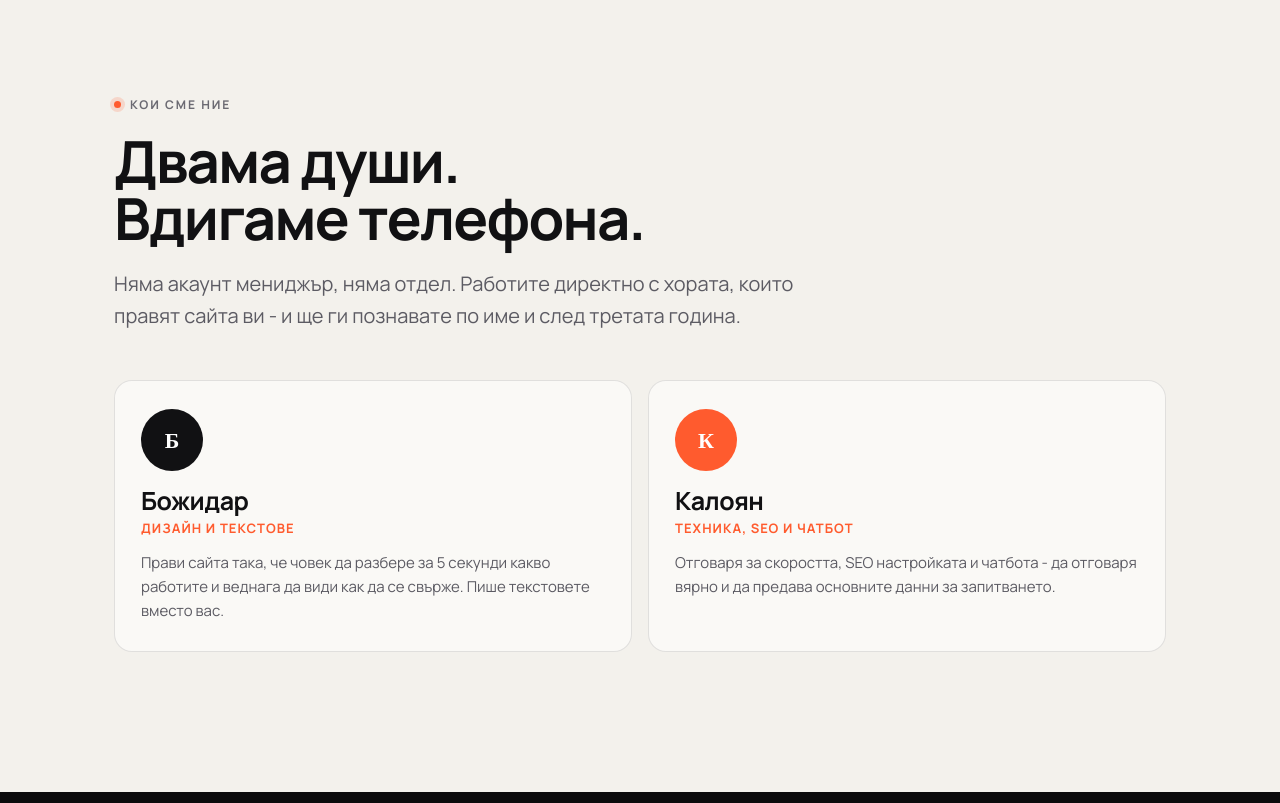
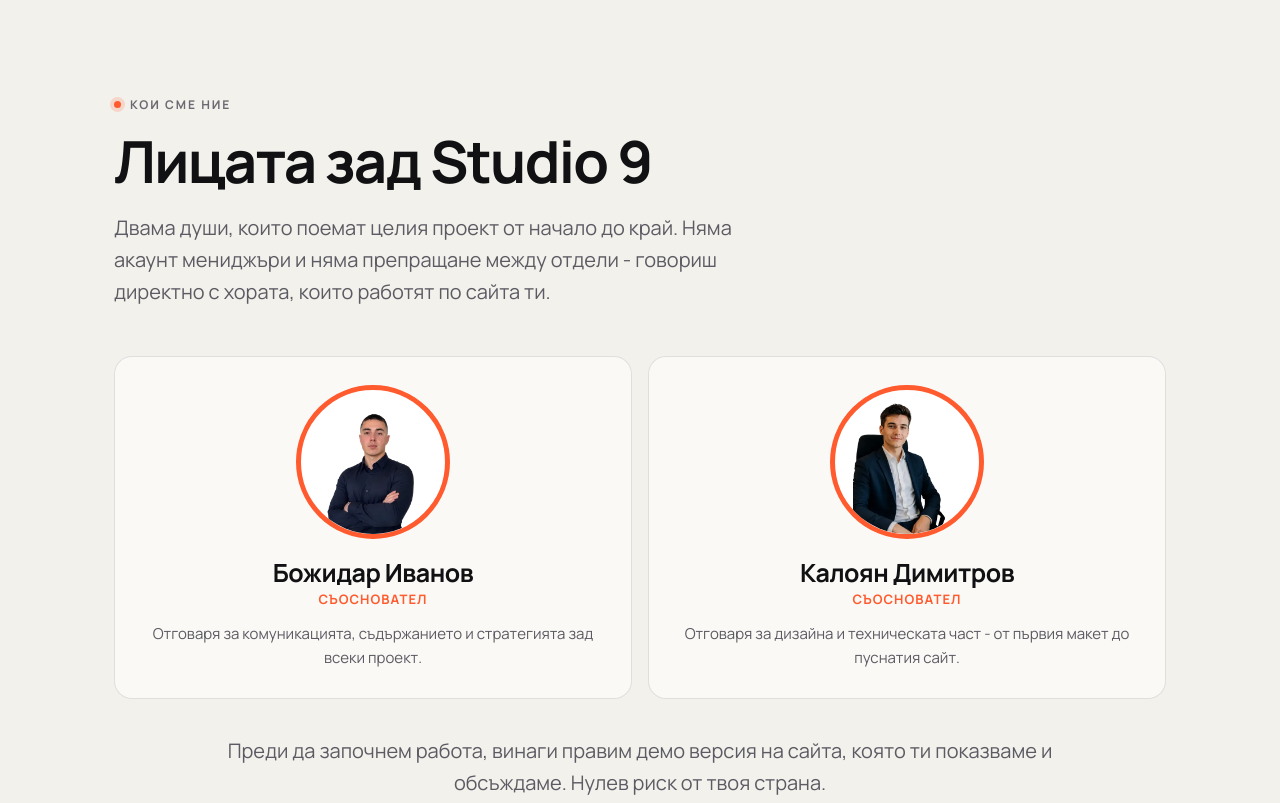
Before and after one commit to belcevbozidar-sudo/remont-agency-landing, a plain HTML site: page index.html in a window 1280 px wide. Shown: the part 5660-6463 px from the top of the page. Drawn offline with Linux system fonts and the light colour scheme; a web font is replaced by a local one.

Commit message:
Add founders portraits and updated profiles

```diff
--- a/index.html
+++ b/index.html
@@ -233,13 +233,13 @@ ul{margin:0;padding:0}
 /* ---------- founders ---------- */
 .f-grid{display:grid;gap:16px;margin-top:48px}
 @media(min-width:760px){.f-grid{grid-template-columns:1fr 1fr}}
-.fcard{border:1px solid rgba(0,0,0,.10);border-radius:var(--r);padding:28px 26px;background:rgba(255,255,255,.55);transition:transform .5s cubic-bezier(.2,.8,.2,1),box-shadow .5s}
+.fcard{display:flex;flex-direction:column;align-items:center;text-align:center;border:1px solid rgba(0,0,0,.10);border-radius:var(--r);padding:28px 26px;background:rgba(255,255,255,.55);transition:transform .5s cubic-bezier(.2,.8,.2,1),box-shadow .5s}
 .fcard:hover{transform:translateY(-5px);box-shadow:0 24px 50px -30px rgba(0,0,0,.45)}
-.avat{width:62px;height:62px;border-radius:50%;display:grid;place-items:center;font-family:Unbounded;font-weight:800;font-size:22px;color:#fff;background:var(--light-ink);margin-bottom:18px}
-.fcard:nth-child(2) .avat{background:var(--accent)}
+.person-photo{width:154px;height:154px;border-radius:50%;object-fit:contain;object-position:center bottom;background:#fff;border:5px solid var(--accent);margin-bottom:22px}
 .fcard h3{margin-bottom:4px}
 .fcard .role{font-size:13px;font-weight:700;letter-spacing:.08em;text-transform:uppercase;color:var(--accent);margin-bottom:12px}
 .fcard p{color:#5C5B63;font-size:15px}
+.team-note{max-width:76ch;margin:36px auto 0;text-align:center;color:#5C5B63;font-size:clamp(16px,1.7vw,20px)}
 
 /* ---------- faq ---------- */
 .faq{margin-top:24px}
@@ -504,23 +504,24 @@ footer a:hover{color:var(--accent)}
 <section class="sec light" id="nie">
   <div class="wrap">
     <div class="eyebrow rv">Кои сме ние</div>
-    <h2 class="rv" data-d="1" style="margin-top:18px">Двама души.<br>Вдигаме телефона.</h2>
-    <p class="lead rv" data-d="2" style="margin-top:22px">Няма акаунт мениджър, няма отдел. Работите директно с хората, които правят сайта ви - и ще ги познавате по име и след третата година.</p>
+    <h2 class="rv" data-d="1" style="margin-top:18px">Лицата зад Studio 9</h2>
+    <p class="lead rv" data-d="2" style="margin-top:22px">Двама души, които поемат целия проект от начало до край. Няма акаунт мениджъри и няма препращане между отдели - говориш директно с хората, които работят по сайта ти.</p>
 
     <div class="f-grid">
       <div class="fcard rv" data-d="1">
-        <div class="avat">Б</div>
-        <h3>Божидар</h3>
-        <div class="role">Дизайн и текстове</div>
-        <p>Прави сайта така, че човек да разбере за 5 секунди какво работите и веднага да види как да се свърже. Пише текстовете вместо вас.</p>
+        <img class="person-photo" src="assets/bozhidar-ivanov.png" alt="Божидар Иванов">
+        <h3>Божидар Иванов</h3>
+        <div class="role">Съосновател</div>
+        <p>Отговаря за комуникацията, съдържанието и стратегията зад всеки проект.</p>
       </div>
       <div class="fcard rv" data-d="2">
-        <div class="avat">К</div>
-        <h3>Калоян</h3>
-        <div class="role">Техника, SEO и чатбот</div>
-        <p>Отговаря за скоростта, SEO настройката и чатбота - да отговаря вярно и да предава основните данни за запитването.</p>
+        <img class="person-photo" src="assets/kaloyan-dimitrov.png" alt="Калоян Димитров">
+        <h3>Калоян Димитров</h3>
+        <div class="role">Съосновател</div>
+        <p>Отговаря за дизайна и техническата част - от първия макет до пуснатия сайт.</p>
       </div>
     </div>
+    <p class="team-note rv" data-d="3">Преди да започнем работа, винаги правим демо версия на сайта, която ти показваме и обсъждаме. Нулев риск от твоя страна.</p>
   </div>
 </section>
 
```
Also changed, not shown: assets/bozhidar-ivanov.png (added), assets/kaloyan-dimitrov.png (added).
